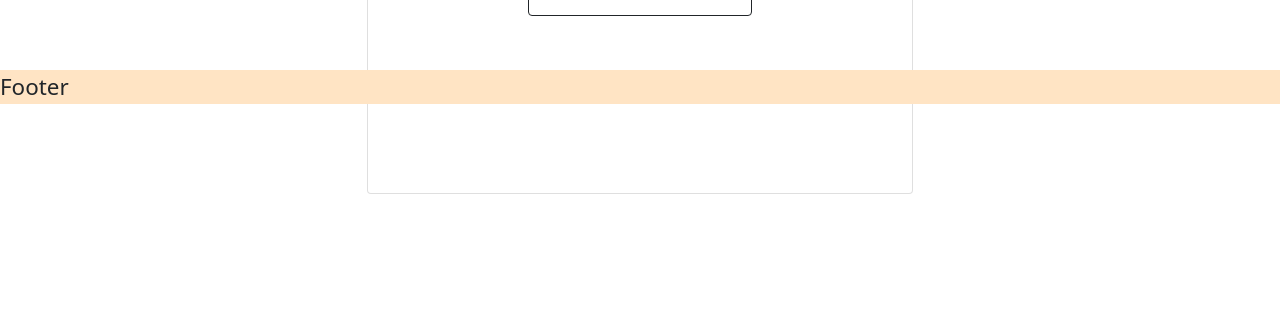
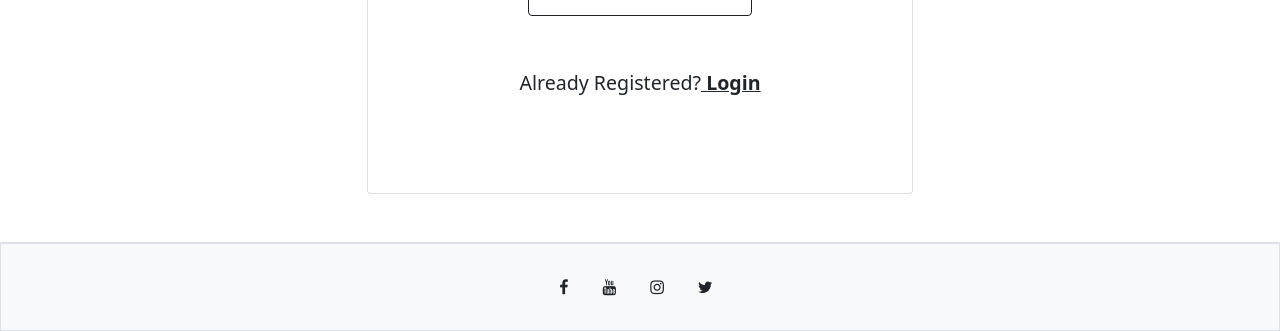
Before and after one commit to Hasireddy/cafe-website-React, a React (Create React App) app: page /signup in a window 1280 px wide. Shown: the part 696-1027 px from the top of the page. Before the commit the page ends 938 px from the top, so only its background shows below. Built offline with nearby package versions, Linux system fonts and the light colour scheme.

Commit message:
Add Footer

```diff
--- a/src/Components/Footer.js
+++ b/src/Components/Footer.js
@@ -1,3 +1,22 @@
 export default function Footer() {
-  return <div className="footer">Footer</div>;
+  return (
+    <>
+      <footer className='border bg-dark '>
+        <div className='container-fluid bg-light py-4 border-top d-flex justify-content-center mt-auto'>
+          <button type='button' className='btn social-icon btn-md me-2'>
+            <i className='fa fa-facebook-f'></i>
+          </button>
+          <button type='button' className='btn social-icon btn-md me-2'>
+            <i className='fa fa-youtube'></i>
+          </button>
+          <button type='button' className='btn social-icon btn-md me-2'>
+            <i className='fa fa-instagram'></i>
+          </button>
+          <button type='button' className='btn  social-icon btn-md me-2'>
+            <i className='fa fa-twitter'></i>
+          </button>
+        </div>
+      </footer>
+    </>
+  );
 }
```
